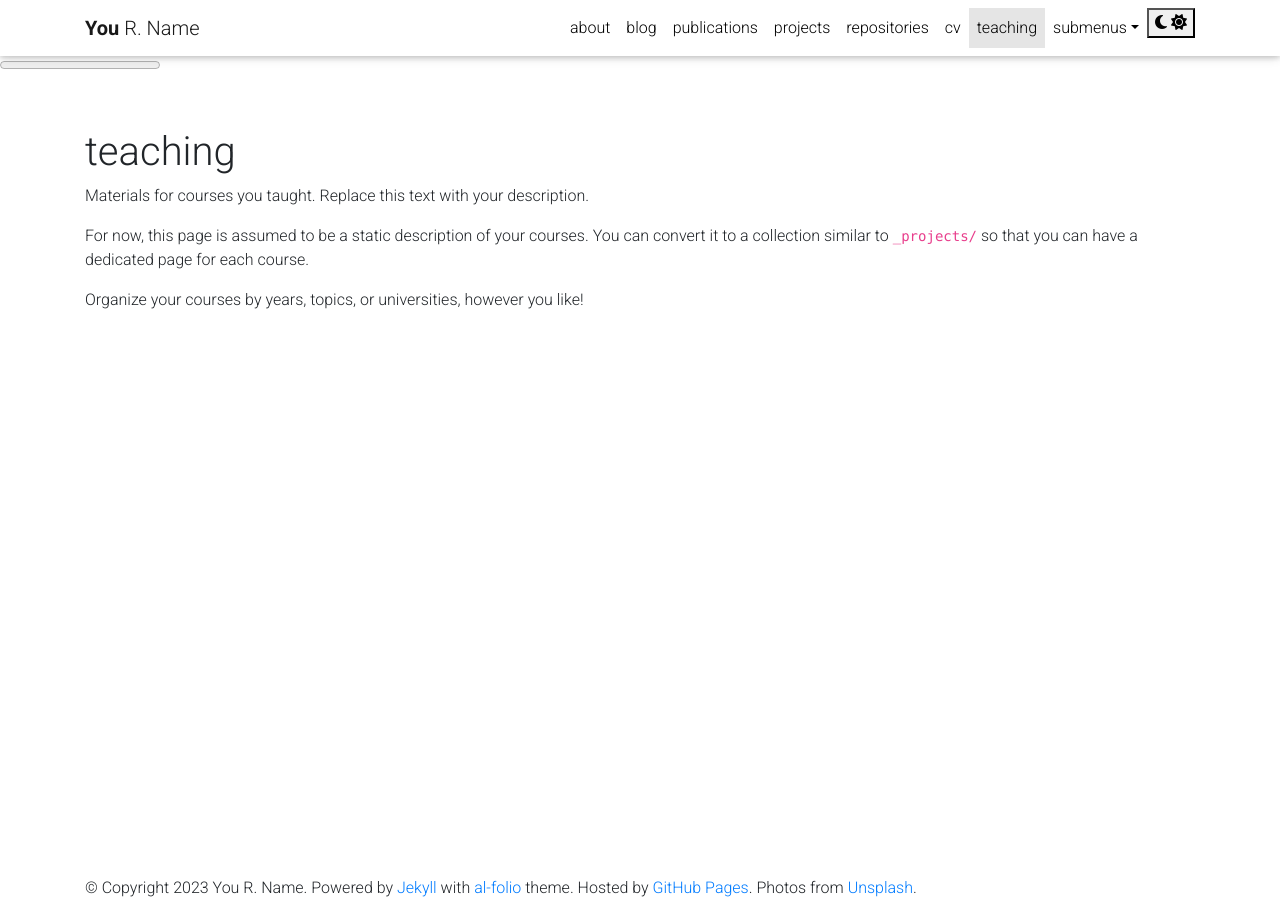
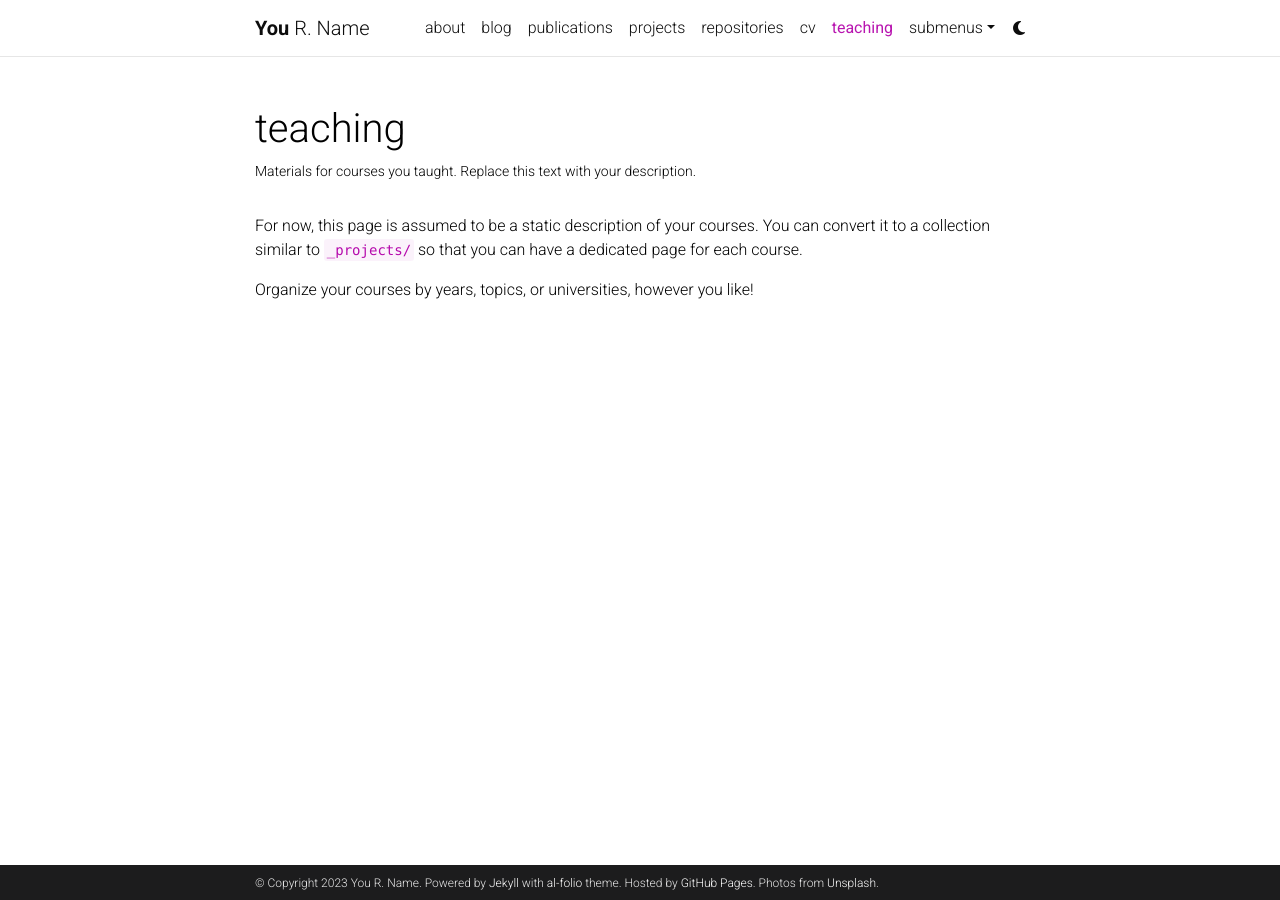
Before and after one commit to ggluo/ggluo.github.io, a Jekyll site: the page built from _pages/teaching.md, in a window 1280 px wide. Built offline with Jekyll 4.4.1, drawn with Linux system fonts in a browser that asks for light colours; comment, search, counter and statistics services are not loaded; a style sheet for code colours, icons or effects is not loaded.

```diff
--- a/_config.yml
+++ b/_config.yml
@@ -19,7 +19,7 @@ lang: en # the language of your site (for example: en, fr, cn, ru, etc.)
 icon: ⚛️  # the emoji used as the favicon (alternatively, provide image name in /assets/img/)
 
 url: https://ggluo.github.io # the base hostname & protocol for your site
-baseurl: guanxiong.luo# the subpath of your site, e.g. /blog/
+baseurl: /guanxiong.luo # the subpath of your site, e.g. /blog/
 last_updated: false # set to true if you want to display last updated in the footer
 impressum_path:  # set to path to include impressum link in the footer, use the same path as permalink in a page, helps to conform with EU GDPR
 
```
